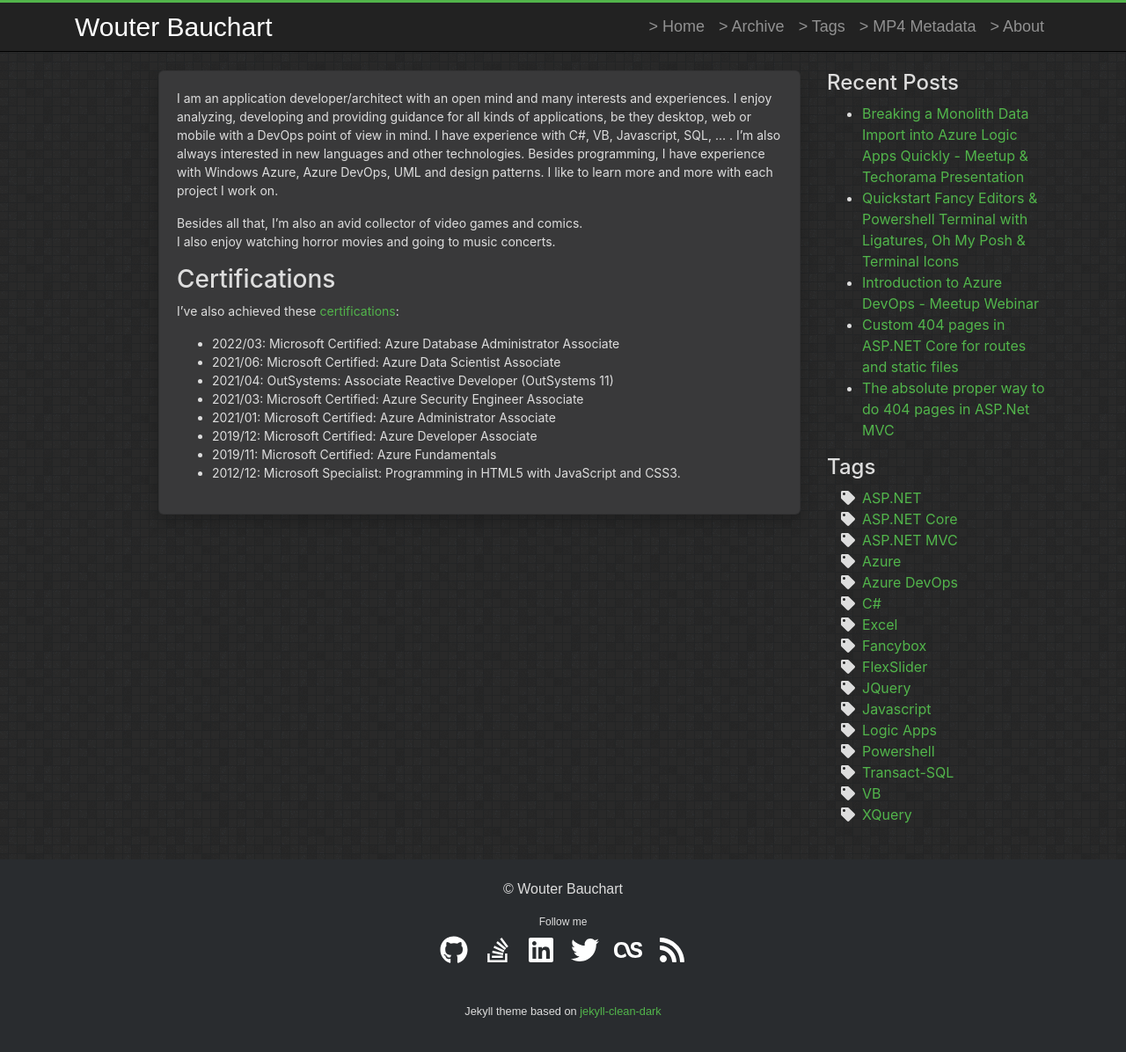
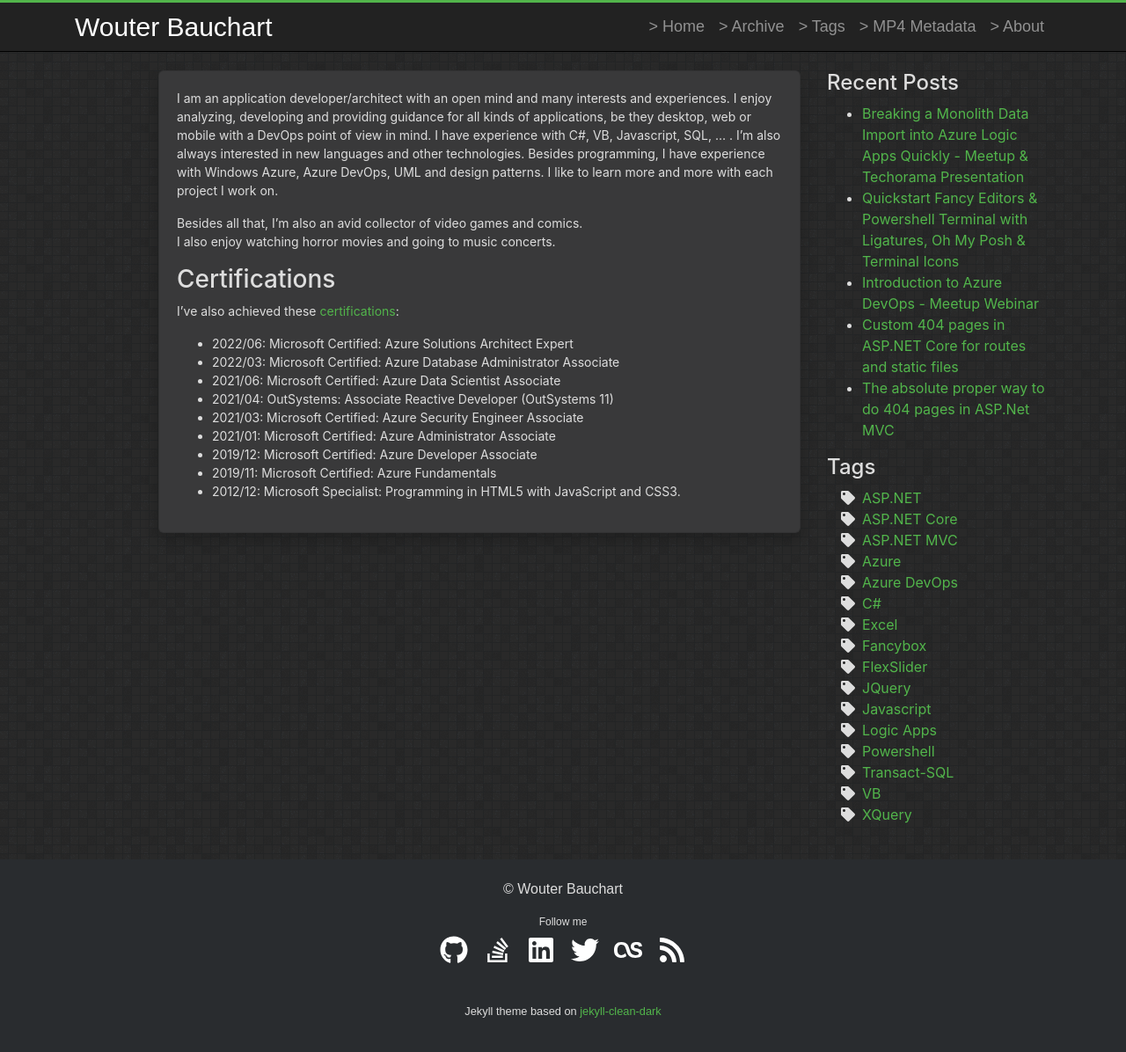
Before and after one commit to WouterBau/WouterBau.github.io, a Jekyll site: the page built from about.md, in a window 1280 px wide and 1204 px high. Shown: the top 1196 px of the window at 88% size. Built offline with Jekyll 4.4.1, drawn with Linux system fonts in a browser that asks for light colours.

Commit message:
Added Azure Solutions Architect Expert certificate

```diff
--- a/about.md
+++ b/about.md
@@ -11,6 +11,7 @@
 
 # Certifications
 I've also achieved these [certifications](https://www.youracclaim.com/users/wouter-bauchart/badges){:target="_blank"}:
+- 2022/06: Microsoft Certified: Azure Solutions Architect Expert
 - 2022/03: Microsoft Certified: Azure Database Administrator Associate
 - 2021/06: Microsoft Certified: Azure Data Scientist Associate
 - 2021/04: OutSystems: Associate Reactive Developer (OutSystems 11)
```
